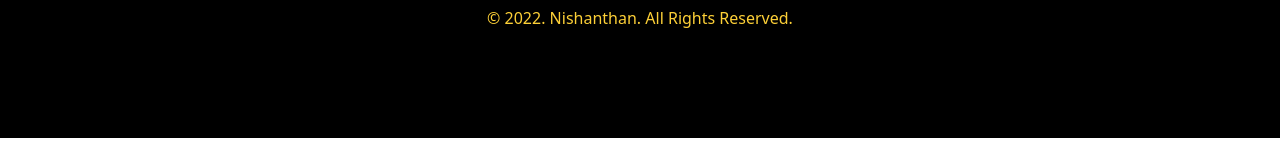
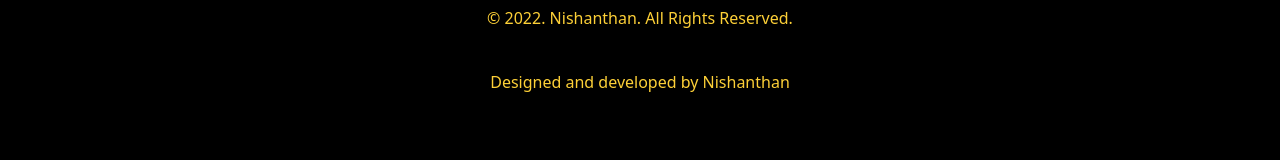
Before and after one commit to nishyjana/my-profolio, a React (Create React App) app: page / in a window 1280 px wide. Shown: the part 890-1050 px from the top of the page. Before the commit the page ends 1028 px from the top, so only its background shows below. Built offline with nearby package versions, Linux system fonts and the light colour scheme.

Commit message:
refactor

```diff
--- a/src/components/pages/HomePage.tsx
+++ b/src/components/pages/HomePage.tsx
@@ -28,6 +28,9 @@ export default function HomePage() {
       <div className="text-orange my-1 mx-auto text-center mt-10 ">
         © 2022. Nishanthan. All Rights Reserved.
       </div>
+      <div className="text-orange my-1 mx-auto text-center mt-10 ">
+        Designed and developed by Nishanthan
+      </div>
     </div>
   );
 }
```
